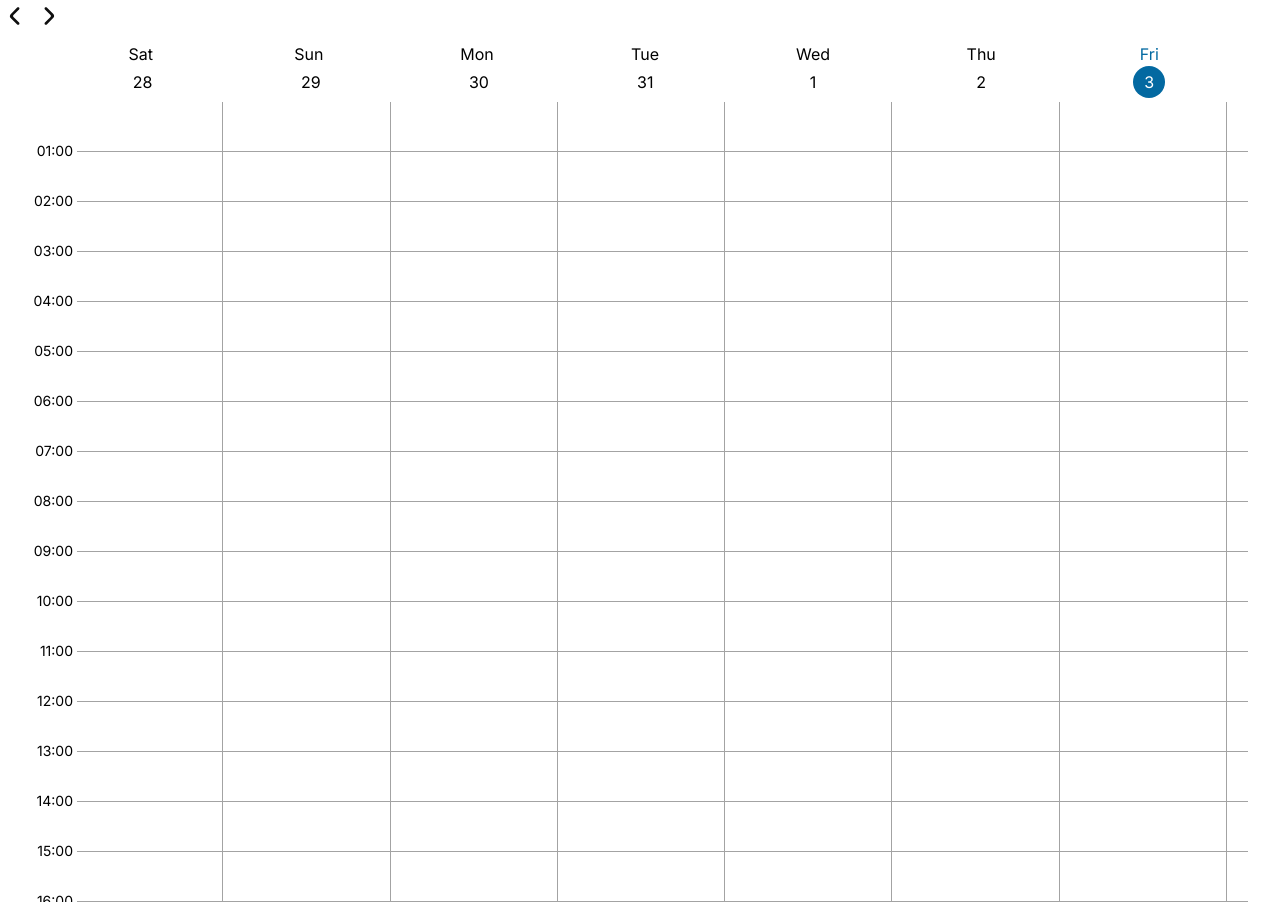
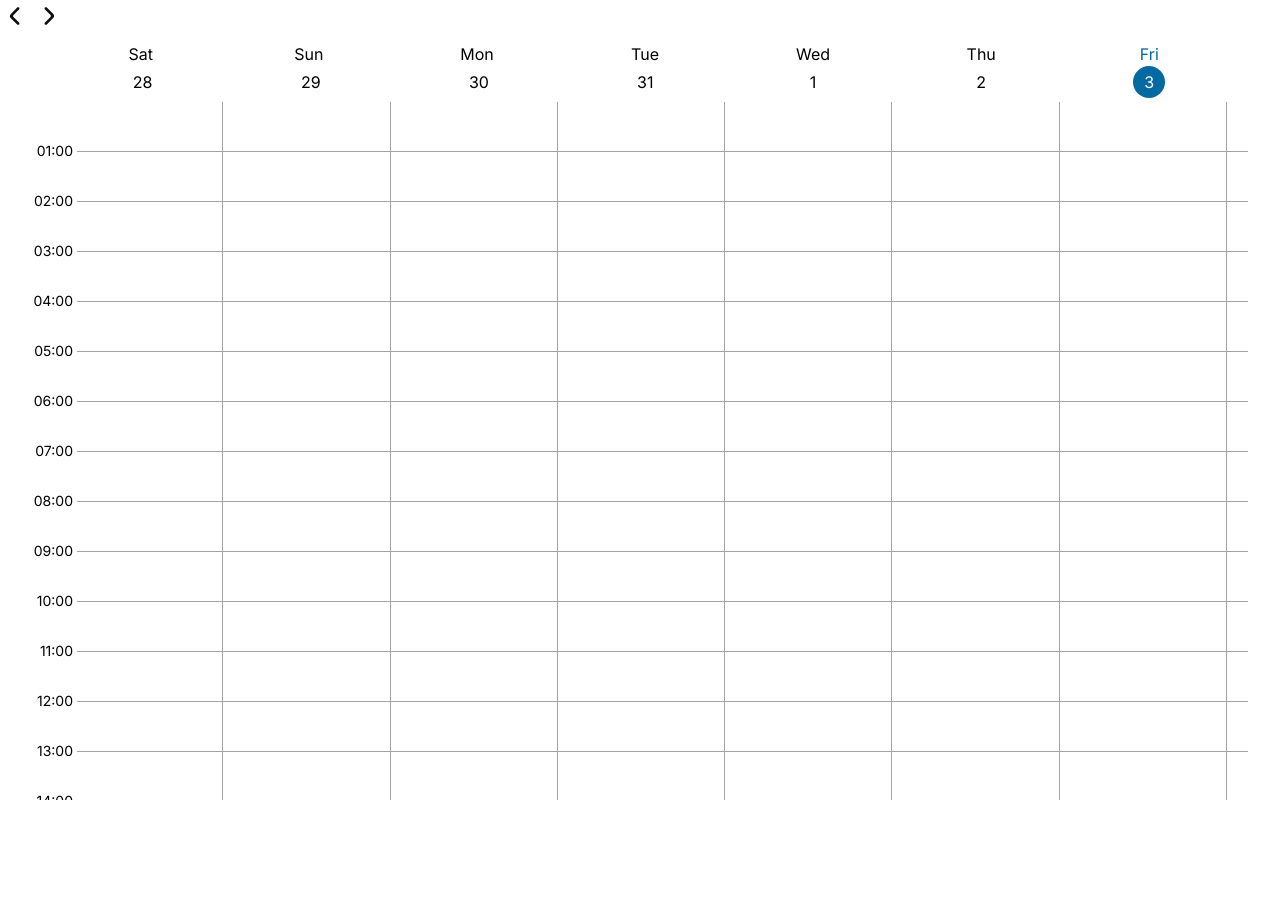
Before and after one commit to Pear-sudo/time, a Next.js app: page / in a window 1280 px wide. After the commit the page ends 800 px from the top, so only its background shows below. Built offline with nearby package versions, Linux system fonts and the light colour scheme.

Commit message:
fix the bug of not able to scroll to bottom

```diff
--- a/src/app/mine.tsx
+++ b/src/app/mine.tsx
@@ -89,14 +89,14 @@ function Calendar(prop: {
     const renderDates = getRenderDates(prop.dates)
 
     return (
-        <div className={'mx-8'}>
-            <div className={'flex-row inline-flex align-top w-full'}>
+        <div className={'mx-8 h-full overflow-y-hidden flex-col inline-flex'}>
+            <div className={'flex-row inline-flex align-top w-full grow-0'}>
                 <div className={'text-sm invisible'}>00:00</div>
                 <Pager dataSet={renderDates} scrollIndex={prop.dates.length} view={prop.dates.length}
                        mapData={mapDate2DayNumber}
                        hashData={getDayId} overScrollPixel={-8}/>
             </div>
-            <div className={'flex-row inline-flex align-top w-full h-screen overflow-y-auto'}>
+            <div className={'flex-row inline-flex align-top w-full h-full overflow-y-auto grow'}>
                 <div>
                     <TimeAxis height={height}/>
                 </div>
@@ -409,9 +409,11 @@ function Display(): JSX.Element {
     }
 
     return (
-        <div className={'w-full'}>
-            <DayCount/>
-            <NavigationButtons onClick={onNavigationButtonClick}/>
+        <div className={'w-full h-screen'} style={{display: 'grid', gridTemplateRows: 'auto 1fr'}}>
+            <div>
+                <DayCount/>
+                <NavigationButtons onClick={onNavigationButtonClick}/>
+            </div>
             <Calendar dates={displayedDates}/>
         </div>
     )
```
